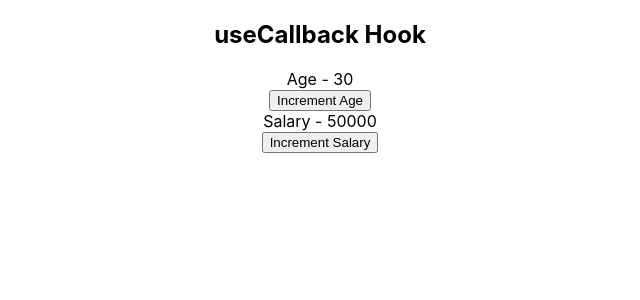
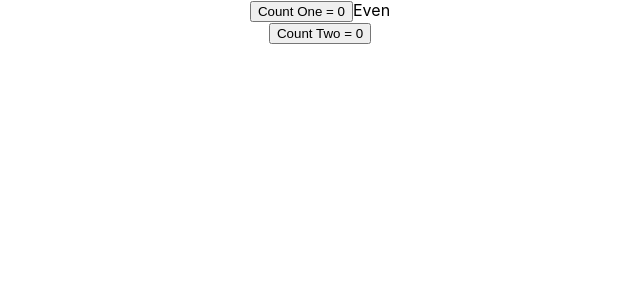
Before and after one commit to YUDONGHYUK/TIL, a React (Create React App) app in the folder codevolution/react-hooks/: page / in a window 1280 px wide. Shown: the top 300 px of the page, without its empty margins (320-960 px from the left). Built offline with nearby package versions, Linux system fonts and the light colour scheme.

Commit message:
react-hook: useMemo hook

```diff
--- a/codevolution/react-hooks/src/App.js
+++ b/codevolution/react-hooks/src/App.js
@@ -1,11 +1,11 @@
 import React from 'react';
-import ParentComponent from './components/useCallback/ParentComponent';
+import Counter from './components/useMemo/Counter';
 import './App.css';
 
 function App() {
   return (
     <div className='App'>
-      <ParentComponent />
+      <Counter />
     </div>
   );
 }
--- /dev/null
+++ b/codevolution/react-hooks/src/components/useMemo/Counter.js
@@ -0,0 +1,34 @@
+import React, { useState, useMemo } from 'react';
+
+const Counter = () => {
+  const [counterOne, setCounterOne] = useState(0);
+  const [counterTwo, setCounterTwo] = useState(0);
+
+  const incrementOne = () => {
+    setCounterOne(counterOne + 1);
+  };
+
+  const incrementTwo = () => {
+    setCounterTwo(counterTwo + 1);
+  };
+
+  const isEven = useMemo(() => {
+    let i = 0;
+    while (i < 2000000000) i++;
+    return counterOne % 2 === 0;
+  }, [counterOne]);
+
+  return (
+    <div>
+      <div>
+        <button onClick={incrementOne}>Count One = {counterOne}</button>
+        <span>{isEven ? 'Even' : 'Odd'}</span>
+      </div>
+      <div>
+        <button onClick={incrementTwo}>Count Two = {counterTwo}</button>
+      </div>
+    </div>
+  );
+};
+
+export default Counter;
```
